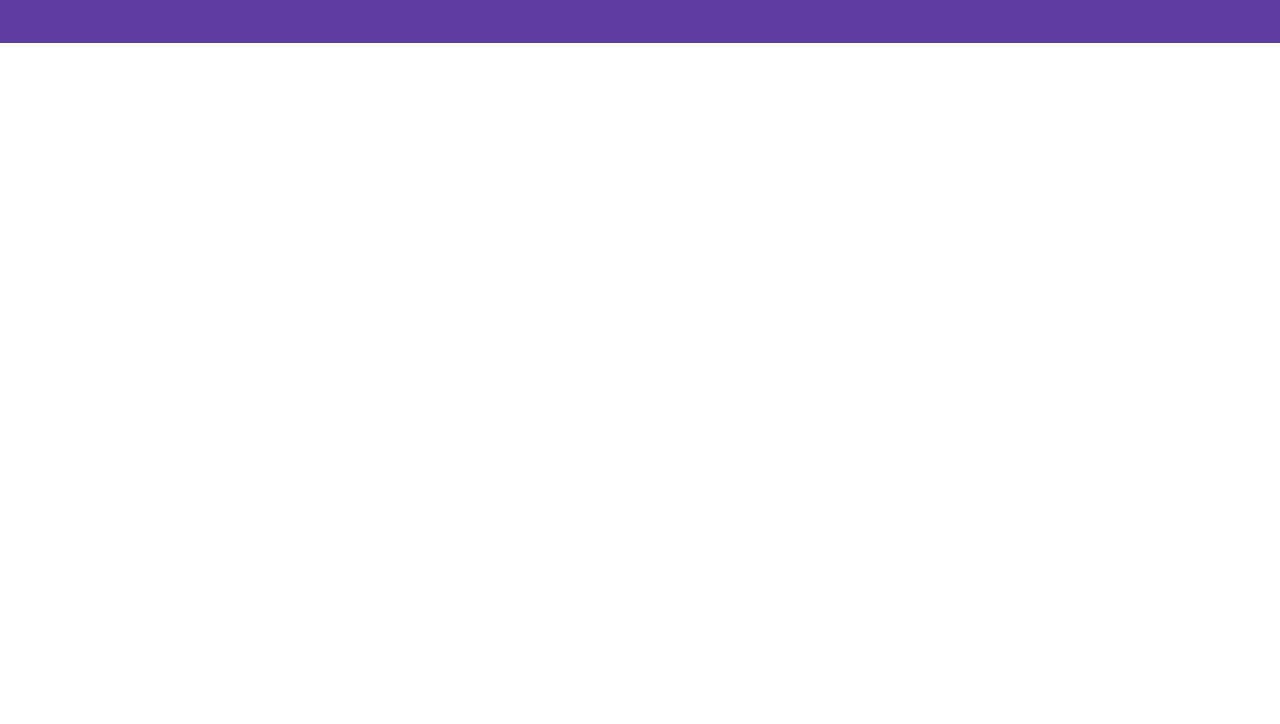
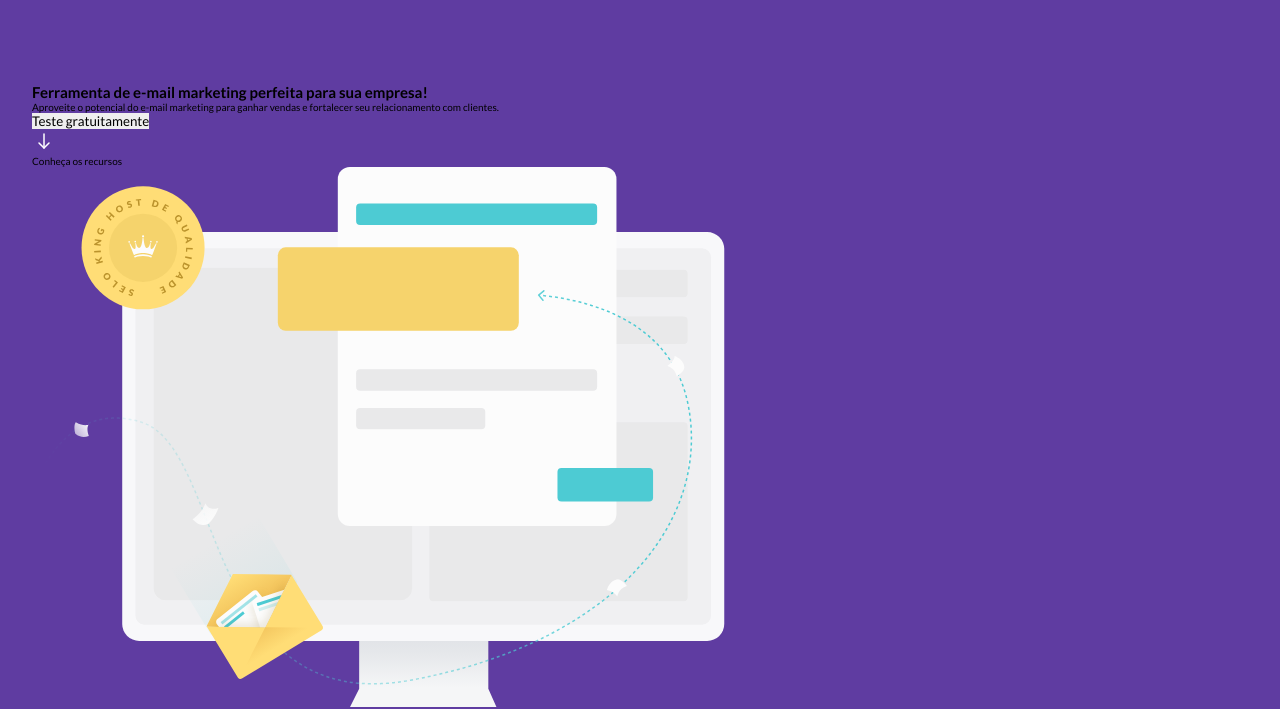
Before and after one commit to thiagorodriguezdev/hostinger, a plain HTML site: page index.html in a window 1280 px wide. Shown: the part 76-800 px from the top of the page. Drawn offline with Linux system fonts and the light colour scheme.

Commit message:
Refatorar a estrutura do código para melhorar a legibilidade e a capacidade de manutenção.

```diff
--- a/index.html
+++ b/index.html
@@ -4,7 +4,7 @@
 <head>
   <meta charset="UTF-8">
   <meta name="viewport" content="width=device-width, initial-scale=1.0">
-  <title>Landing Page - Hostinger</title>
+  <title>Landing Page - Kinghost</title>
   <link rel="preconnect" href="https://fonts.googleapis.com">
   <link rel="preconnect" href="https://fonts.gstatic.com" crossorigin>
   <link href="https://fonts.googleapis.com/css2?family=Lato:ital,wght@0,100;0,300;0,400;0,700;0,900;1,100;1,300;1,400;1,700;1,900&family=PT+Sans:ital,wght@0,400;0,700;1,400;1,700&display=swap" rel="stylesheet">
@@ -35,6 +35,26 @@
       </nav>
     </div>
   </header>
+
+  <section class="s-hero">
+    <div class="container">
+      <div class="text">
+        <h1>Ferramenta de e-mail marketing perfeita para sua empresa!</h1>
+        <p>Aproveite o potencial do e-mail marketing para ganhar vendas e fortalecer seu relacionamento com clientes.</p>
+        <button>Teste gratuitamente</button>
+
+        <div class="conheca">
+          <div class="icon">
+            <img src="./img/icon-arrow.svg" alt="Icone de uma seta">
+          </div>
+          <span>Conheça os recursos</span>
+        </div>
+      </div>
+      <div class="image">
+        <img src="./img/ilustra.svg" alt="Ilustração da hero section">
+      </div>
+    </div>
+  </section>
 </body>
 
 </html>
--- a/scss/_home.scss
+++ b/scss/_home.scss
@@ -1,3 +1,9 @@
 .btn {
   @include style-btn(5.4rem, $yellow, $purple);
 }
+
+.s-hero {
+  margin-top: 11.9rem;
+  background-color: $purple;
+  padding-top: 4rem;
+}
```
Also changed, not shown: css/main.css, img/icon-arrow.svg (added), img/ilustra.svg (added), 1 other file.
